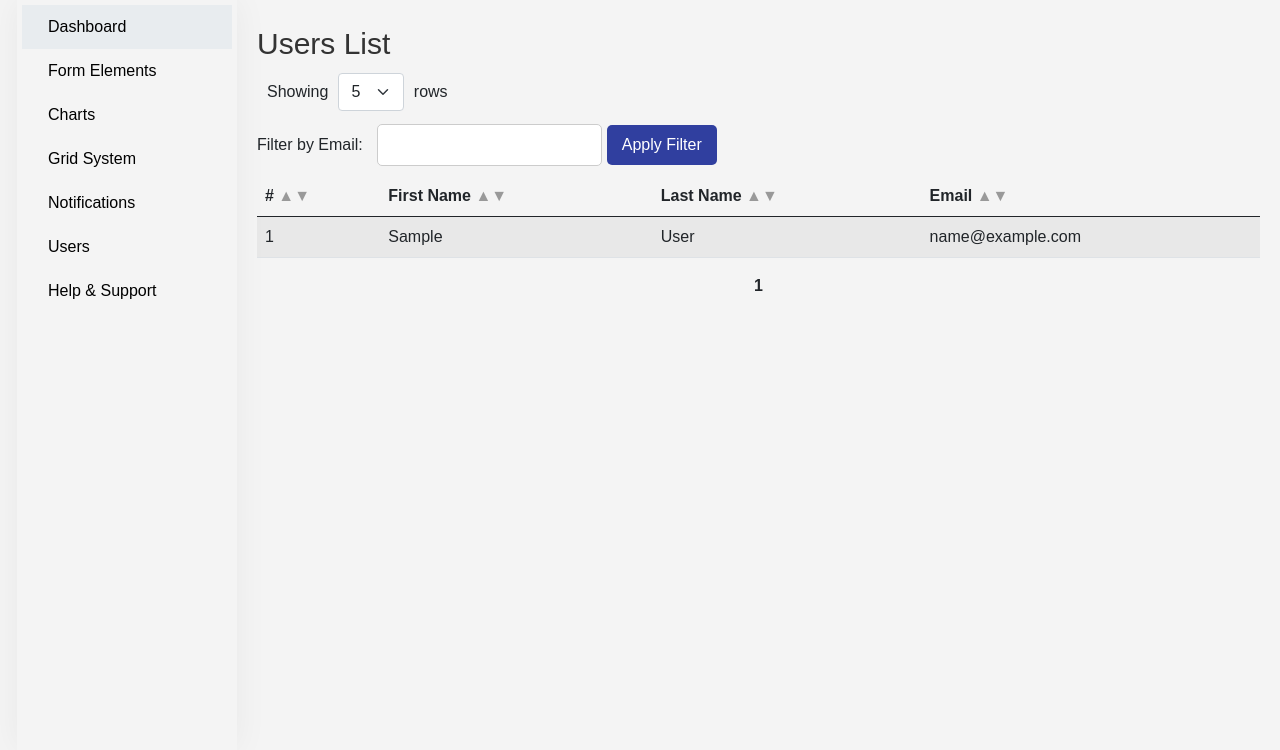
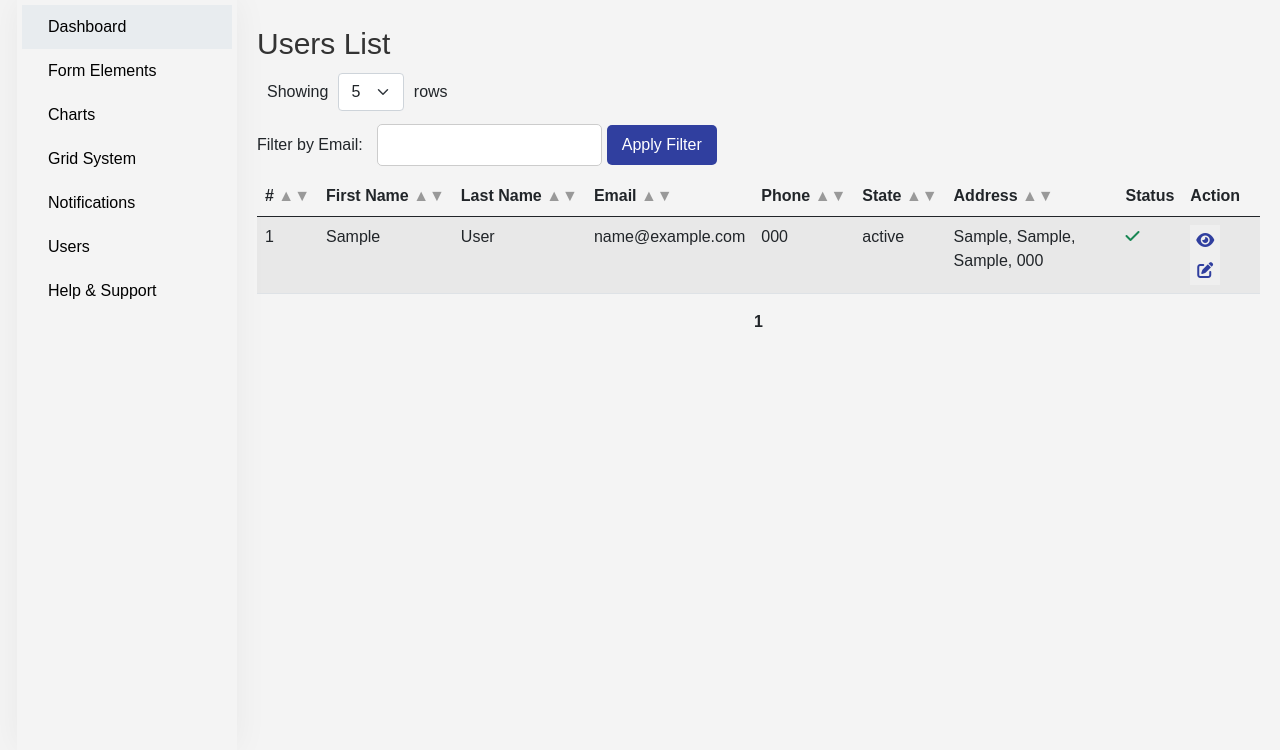
Before and after one commit to epythonlab/mems, a Flask app: page /users in a window 1280 px wide. Shown: the part 50-800 px from the top of the page. Run offline with Flask 3, Linux system fonts and the light colour scheme; a user stored in the database is signed in; tables that the repository leaves empty hold one stand-in row (values such as "Sample post"); parts of the project's set-up code (start-up, migrations or seed data) failed here and were passed over; some libraries are stand-ins or nearby versions; some web fonts are replaced.

Commit message:
button action added

```diff
--- a/app/routes/users.py
+++ b/app/routes/users.py
@@ -21,8 +21,8 @@ def users():
 
     # Fetch users from the database
     if filter_email:
-        users = User.query.filter(User.email.like(f'%{filter_email}%')).paginate(page=page, per_page=per_page, error_out=False)
+        users = User.query.filter(User.email.like(f'%{filter_email}%')).order_by(User.id.desc()).paginate(page=page, per_page=per_page, error_out=False)
     else:
-        users = User.query.paginate(page=page, per_page=per_page, error_out=False)
+        users = User.query.order_by(User.id.desc()).paginate(page=page, per_page=per_page, error_out=False)
 
     return render_template('users/users.html', users=users, rows_per_page=per_page)
--- a/app/static/css/style.css
+++ b/app/static/css/style.css
@@ -937,4 +937,29 @@ body {
 /* button hover for all buttons */
 .button-hover:hover {
   background-color: #3f51b5; /* A lighter shade of blue */
+  color: #ccc;
 }
+
+/* button status */
+.btn-status.btn-small {
+  height: 30px;
+  line-height: 30px;
+  padding: 0px 10px;
+  color: #303f9f;
+  border: none;
+}
+td:last-child .btn-status {
+  width: 30px;
+  height: 30px;
+  text-align: center;
+  padding: 0px;
+  margin-bottom: 0px;
+  margin-right: 5px;
+
+
+}
+
+td:last-child .btn-status .fas {
+  line-height: 30px;
+  width: 30px;
+}
--- a/app/templates/users/users.html
+++ b/app/templates/users/users.html
@@ -1,5 +1,5 @@
 <!DOCTYPE html>
-<title>{% block title %}Home{% endblock title %}</title>
+<title>{% block title %}User List{% endblock title %}</title>
 {% block body %}
 {% include 'header.html' %}
 <!-- Main content -->
@@ -22,7 +22,6 @@
                 </select>
 
                 <label for="maxRows">rows</label>
-
               </div>
 
             <!-- Filtering section -->
@@ -55,6 +54,20 @@
                                 Email
                                 <span class="sort-icon"></span>
                             </th>
+                            <th class="sortable" data-column="phone">
+                                Phone
+                                <span class="sort-icon"></span>
+                            </th>
+                            <th class="sortable" data-column="state">
+                                State
+                                <span class="sort-icon"></span>
+                            </th>
+                            <th class="sortable" data-column="address">
+                                Address
+                                <span class="sort-icon"></span>
+                            </th>
+                            <th>Status </th>
+                            <th>Action</th>
                         </tr>
                     </thead>
                     <tbody id="tableBody">
@@ -64,6 +77,29 @@
                             <td>{{ user.first_name }}</td>
                             <td>{{ user.last_name }}</td>
                             <td>{{ user.email }}</td>
+                            <td>{{ user.phone_number }}</td>
+                            <td>{{ user.state }} </td>
+                            <td>{{ user.sub_city }}, {{ user.wereda }}, {{ user.kebele }}, {{ user.house_number }} </td>
+                            <td>
+                                {% if user.active == 1 %}
+                                <!-- Tick mark icon for completed status -->
+                                <i class="btn-status fas fa-check text-success" title="approved" style="font-weight: bold;"></i>
+                                {% else %}
+                                <!-- Cross mark icon for not approved status -->
+                                <i class="fas fa-times text-danger" title="not approved" style="font-weight: bold;"></i>
+                                {% endif %}
+                            </td>
+                            <td>
+                                <!-- Buttons for view and edit -->
+                                <!-- Icons for view and edit -->
+                                <button class="btn-status btn-small button-hover" title="View" onclick="viewUser({{user.id}})">
+                                    <i class="fas fa-eye"></i> <!-- Font Awesome icon for view -->
+                                </button>
+                                <button class="btn-status btn-small button-hover" title="Edit" onclick="editUser({{ user.id }})">
+                                    <i class="fas fa-edit"></i> <!-- Font Awesome icon for edit -->
+                                </button>
+
+                            </td>
                         </tr>
                         {% endfor %}
                     </tbody>
```
Also changed, not shown: 1 other file.
